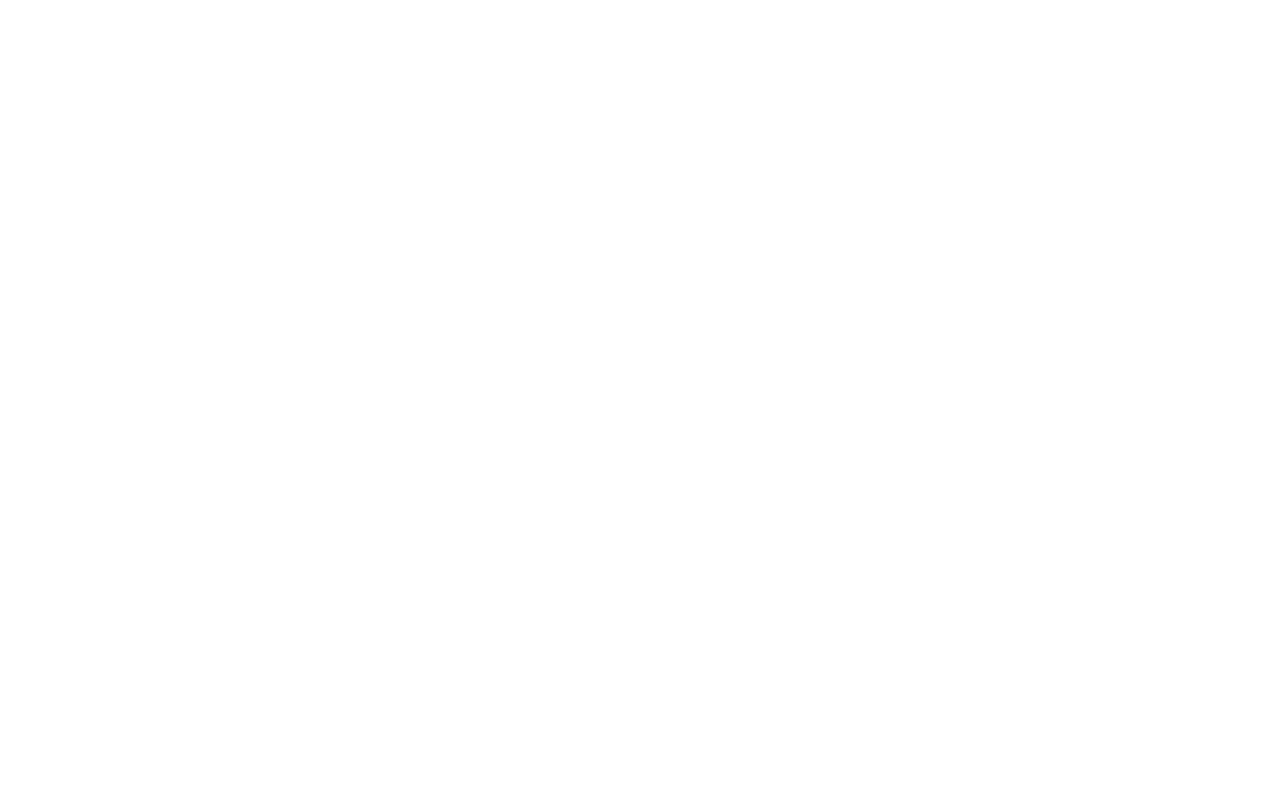
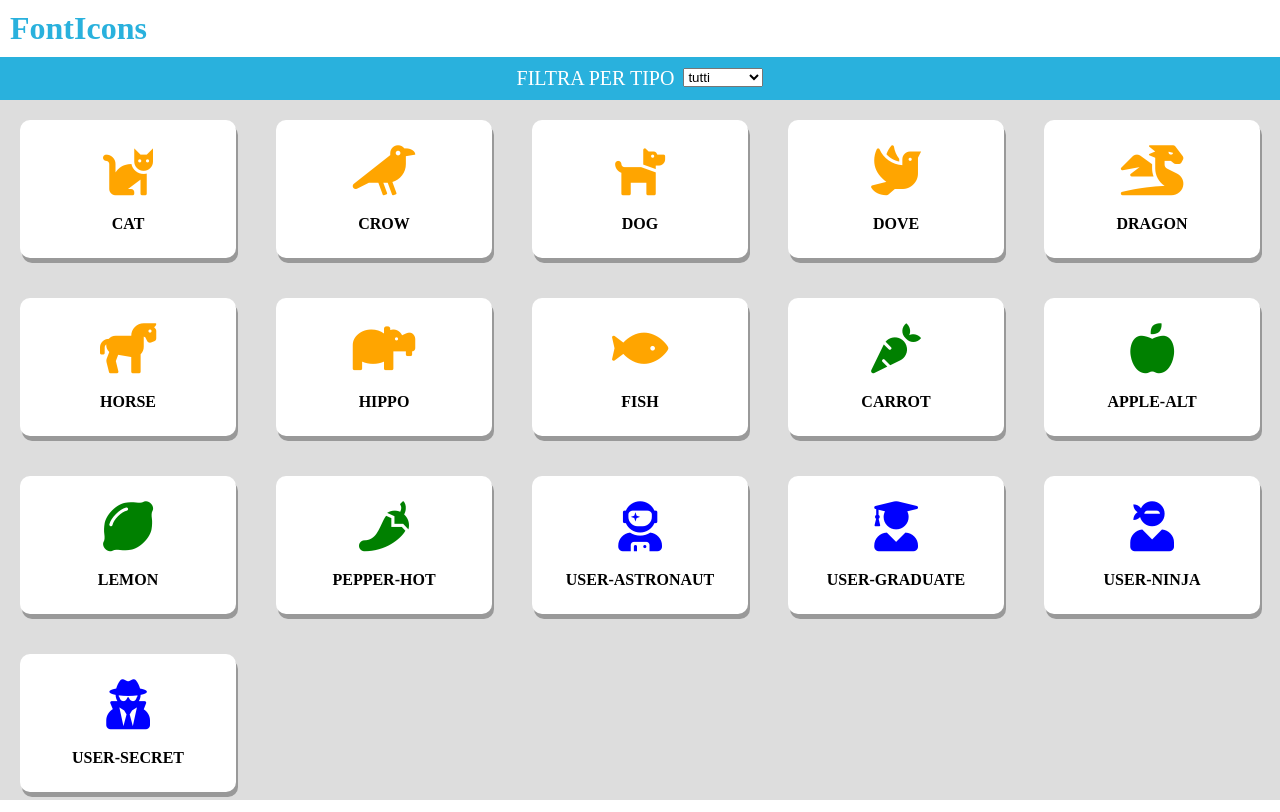
Before and after one commit to Paolo4690/js-es6-icons, a plain HTML site: page index.html in a window 1280 px wide. Drawn offline with Linux system fonts and the light colour scheme.

Commit message:
creo card, aggiungo colore e divido array per tipo

```diff
--- a/css/style.css
+++ b/css/style.css
@@ -0,0 +1,54 @@
+*{
+    margin: 0;
+    padding: 0;
+    box-sizing: border-box;
+}
+h1{
+    color: #29b1dd;
+    padding: 10px;
+}
+
+.label-style{
+    color: white;
+    font-size: 20px;
+    padding-right: 5px;
+    vertical-align: middle;
+}
+
+.nav-style{
+    background-color: #29b1dd;
+    text-align: center;
+    padding: 10px 0;
+}
+
+main{
+    background-color: #dddddd;
+    height: calc(100vh - 43px - 57px);
+}
+
+.container{
+    display: flex;
+    flex-wrap: wrap;
+}
+
+.card-container{
+    width: calc(100% / 5);
+    padding: 20px;
+}
+
+.card{
+    background-color: white;
+    height: 100%;
+    width: 100%;
+    text-align: center;
+    padding: 25px 15px;
+    text-transform:uppercase;
+    border-radius: 10px;
+    font-weight: bold;
+    box-shadow: 2px 5px 0px #999;
+}
+
+.card i{
+    font-size: 50px;
+    margin-bottom: 20px;
+}
--- a/index.html
+++ b/index.html
@@ -12,6 +12,33 @@
 <body>
 
 
+    <header>
+        <h1>FontIcons</h1>
+    </header>
+    <nav class="nav-style">
+        <label class="label-style">FILTRA PER TIPO</label>
+        <select name="filter-icons" id="filter-icons">
+            <option value="tutti">tutti</option>
+            <option value="animal">animal</option>
+            <option value="vegetable">vegetable</option>
+            <option value="user">user</option>
+        </select>
+    </nav>
+    <main>
+        <div class="container">
+
+            <!-- <div class="card-container">
+                <div class="card">
+                    <i class="fas fa-dragon animal"></i>
+                    <p>Dragone</p>
+                </div>
+            </div> -->
+
+        </div>
+    </main>
+
+
+
     <script src="js/data.js"></script>
     <script src="js/script.js"></script>
 </body>
--- a/js/data.js
+++ b/js/data.js
@@ -1,4 +1,4 @@
-[
+let arrIcons = [
 	{
 		name: 'cat',
 		prefix: 'fa-',
--- a/js/script.js
+++ b/js/script.js
@@ -0,0 +1,54 @@
+const eleContainer = document.querySelector('.container');
+
+generate1Card(arrIcons)
+
+
+
+// FUNZIONE CHE MI CREA  LE CARD PER TUTTO L'ARRAY CON FOR IN
+function generate1Card (array) {
+    for (let i in arrIcons) {
+        let {name, prefix, type, family, color} = array[i];
+
+        let cardIcon = `
+                        <div class="card-container">
+                            <div class="card">
+                                <i style="color:${color}" class="${family} ${prefix}${name} ${type}"></i>
+                                <p>${name}</p>
+                            </div>
+                        </div>`;
+
+		eleContainer.innerHTML += cardIcon;
+    }
+};
+
+// FUNZIONE CHE CREA ARRAY IN BASE AL VALORE DELLA CHIAVE ('VEGETABLE')
+let arrFilterVegetable = arrIcons.filter(FilterVegetable);
+
+function FilterVegetable(valoreObj) {
+	if (valoreObj.type === "vegetable") {
+		return true;
+	}
+}
+
+// FUNZIONE CHE CREA ARRAY IN BASE AL VALORE DELLA CHIAVE ('VEGETABLE')
+let arrFilterAnimal = arrIcons.filter(FilterAnimal);
+
+function FilterAnimal(valoreObj) {
+	if (valoreObj.type === "animal") {
+		return true;
+	}
+}
+
+// FUNZIONE CHE CREA ARRAY IN BASE AL VALORE DELLA CHIAVE ('VEGETABLE')
+let arrFilterUser = arrIcons.filter(FilterUser);
+
+function FilterUser(valoreObj) {
+	if (valoreObj.type === "user") {
+		return true;
+	}
+}
+
+
+console.log (arrFilterAnimal)
+console.log (arrFilterUser)
+console.log (arrFilterVegetable)
```
